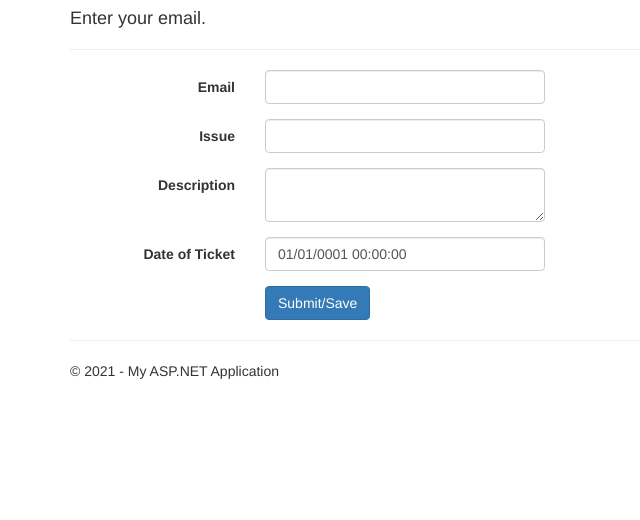
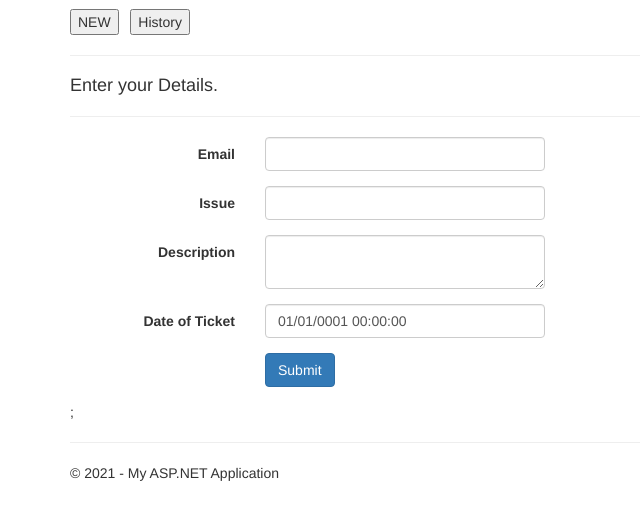
Before and after one commit to https-github-com-poonamlega/University-Website, an ASP.NET MVC app: template Views/Home/Help.cshtml in a window 1280 px wide. Shown: the part 51-571 px from the top of the page, without its empty margins (0-640 px from the left). Run offline with ASP.NET Core 8 and stand-ins for ASP.NET MVC 5, Linux system fonts and the light colour scheme; the template is opened without the code that fills it, so the values that code supplies are empty; the project's own start-up code is not run, and a stand-in starts its controllers and pages; some libraries are stand-ins or nearby versions.

Commit message:
commit all

```diff
--- a/Models/HelpModels.cs
+++ b/Models/HelpModels.cs
@@ -36,7 +36,6 @@ namespace websitee.Models
         [Display(Name = "Date of Ticket")]
         public DateTime DOT { get; set; }
 
-        [Required]
         [Display(Name = "Admin Resolution")]
         public string AdminResolution { get; set; }
 
--- a/Repositories/HomeRepository.cs
+++ b/Repositories/HomeRepository.cs
@@ -23,6 +23,11 @@ namespace websitee.Repositories
         public HelpModels GetHelpRecordById(Guid helpId)
         {
             return context.HelpModelss.Find(helpId);
+        }
+
+        public IEnumerable<HelpModels> GetHelpRecordByEmail(string email)
+        {
+            return context.HelpModelss.Where(x => x.Email == email).ToList();
         }
 
         public void InsertHelpRecord(HelpModels helpData)
--- a/Repositories/IHomeRepository.cs
+++ b/Repositories/IHomeRepository.cs
@@ -13,6 +13,8 @@ namespace websitee.Repositories
 
         void UpdateHelpAdminResolution(HelpModels helpData);
         HelpModels GetHelpRecordById(Guid helpId);
+
+        IEnumerable<HelpModels> GetHelpRecordByEmail(string email);
         void Save();
     }
 }
--- a/ViewModels/NewHelpViewModel.cs
+++ b/ViewModels/NewHelpViewModel.cs
@@ -9,5 +9,7 @@ namespace websitee.ViewModels
     public class NewHelpViewModel
     {
         public IEnumerable<HelpModels> HelpModelRecord { get; set; }
+
+        public HelpModels helpModel { get; set; }
     }
 }
--- a/Views/Home/Help.cshtml
+++ b/Views/Home/Help.cshtml
@@ -1,58 +1,23 @@
-@model websitee.Models.HelpModels
+@model websitee.ViewModels.NewHelpViewModel
 @{
     ViewBag.Title = "Help";
 }
+<div style="margin-top: 10px">
+    <input type="button" value="NEW" id="new" />&nbsp;&nbsp;
+    <input type="button" value="History" id="history" />
+</div>
+<hr/>
+@Html.Partial("_HelpForm", Model.helpModel);
+<div id="history-content" style="display: none;">Hello</div>
 
-@using (Html.BeginForm("Help", "Home", FormMethod.Post, new { @class = "form-horizontal", role = "form" }))
-{
-    @Html.AntiForgeryToken()
-    <h4>Enter your email.</h4>
-    <hr />
-    @Html.ValidationSummary("", new { @class = "text-danger" })
-    <div class="form-group">
-        @Html.LabelFor(m => m.Email, new { @class = "col-md-2 control-label" })
-        <div class="col-md-10">
-            @Html.TextBoxFor(m => m.Email, new { @class = "form-control" })
-        </div>
-    </div>
+<script>
+    document.getElementById('new').addEventListener('click', () => {
+        document.getElementById('new-content').style.display = 'block';
+        document.getElementById('history-content').style.display = 'none';
+    });
+    document.getElementById('history').addEventListener('click', () => {
+        document.getElementById('new-content').style.display = 'none';
+        document.getElementById('history-content').style.display = 'block';
+    });
 
-
-    <div class="form-group">
-        @Html.LabelFor(m => m.Issue, new { @class = "col-md-2 control-label" })
-        <div class="col-md-10">
-            @Html.TextBoxFor(m => m.Issue, new { @class = "form-control" })
-        </div>
-    </div>
-
-    <div class="form-group">
-        @Html.LabelFor(m => m.Description, new { @class = "col-md-2 control-label" })
-        <div class="col-md-10">
-            @Html.TextAreaFor(m => m.Description, new { @class = "form-control" })
-        </div>
-    </div>
-
-    <div class="form-group">
-        @Html.LabelFor(m => m.DOT, new { @class = "col-md-2 control-label" })
-        <div class="col-md-10">
-            @Html.TextBoxFor(m => m.DOT, new { @class = "form-control", @value = DateTime.Now })
-        </div>
-    </div>
-
-    if (Model != null && Model.HelpId != Guid.Empty)
-    {
-        <div class="form-group">
-            @Html.LabelFor(m => m.AdminResolution, new { @class = "col-md-2 control-label" })
-            <div class="col-md-10">
-                @Html.TextAreaFor(m => m.AdminResolution, new { @class = "form-control" })
-            </div>
-        </div>
-
-        @Html.HiddenFor(m => m.HelpId)
-    }
-
-    <div class="form-group">
-        <div class="col-md-offset-2 col-md-10">
-            <input type="submit" class="btn btn-default btn-primary" value="Submit/Save" />
-        </div>
-    </div>
-}
+</script>
--- a/Views/Home/ViewSingleHelpRequest.cshtml
+++ b/Views/Home/ViewSingleHelpRequest.cshtml
@@ -22,7 +22,7 @@
             <td>@Model.Issue</td>
             <td>@Model.Description</td>
 
-            @if(Model.AdminResolution.Length > 0)
+            @if(Model.AdminResolution != null && Model.AdminResolution.Length > 0)
             {
                 <td>@Model.AdminResolution</td>
             }
--- /dev/null
+++ b/Views/Home/_HelpForm.cshtml
@@ -0,0 +1,58 @@
+@model websitee.Models.HelpModels
+
+<div id="new-content">
+    @using (Html.BeginForm("Help", "Home", FormMethod.Post, new { @class = "form-horizontal", role = "form" }))
+    {
+        @Html.AntiForgeryToken()
+        <h4>Enter your Details.</h4>
+        <hr />
+
+        @Html.ValidationSummary("", new { @class = "text-danger" })
+        <div class="form-group">
+            @Html.LabelFor(m => m.Email, new { @class = "col-md-2 control-label" })
+            <div class="col-md-10">
+                @Html.TextBoxFor(m => m.Email, new { @class = "form-control" })
+            </div>
+        </div>
+
+
+        <div class="form-group">
+            @Html.LabelFor(m => m.Issue, new { @class = "col-md-2 control-label" })
+            <div class="col-md-10">
+                @Html.TextBoxFor(m => m.Issue, new { @class = "form-control" })
+            </div>
+        </div>
+
+        <div class="form-group">
+            @Html.LabelFor(m => m.Description, new { @class = "col-md-2 control-label" })
+            <div class="col-md-10">
+                @Html.TextAreaFor(m => m.Description, new { @class = "form-control" })
+            </div>
+        </div>
+
+        <div class="form-group">
+            @Html.LabelFor(m => m.DOT, new { @class = "col-md-2 control-label" })
+            <div class="col-md-10">
+                @Html.TextBoxFor(m => m.DOT, new { @class = "form-control", @value = DateTime.Now })
+            </div>
+        </div>
+
+        if (Model != null && Model.HelpId != Guid.Empty)
+        {
+            <div class="form-group">
+                @Html.LabelFor(m => m.AdminResolution, new { @class = "col-md-2 control-label" })
+                <div class="col-md-10">
+                    @Html.TextAreaFor(m => m.AdminResolution, new { @class = "form-control" })
+                </div>
+            </div>
+
+            @Html.HiddenFor(m => m.HelpId)
+        }
+
+        <div class="form-group">
+            <div class="col-md-offset-2 col-md-10">
+                <input type="submit" class="btn btn-default btn-primary" value="Submit" />
+            </div>
+        </div>
+    }
+</div>
--- a/Views/Shared/_Layout.cshtml
+++ b/Views/Shared/_Layout.cshtml
@@ -28,7 +28,7 @@
                     {
                         <li>@Html.ActionLink("Help-Resolve", "HelpResolve", "Home")</li>
                     }
-                    else if(User.Identity.IsAuthenticated)
+                    else if (User.Identity.IsAuthenticated)
                     {
 
                         <li>@Html.ActionLink("Help", "Help", "Home")</li>
```
Also changed, not shown: Controllers/HomeController.cs (+6 -1 lines), websitee.csproj, 4 other files.
